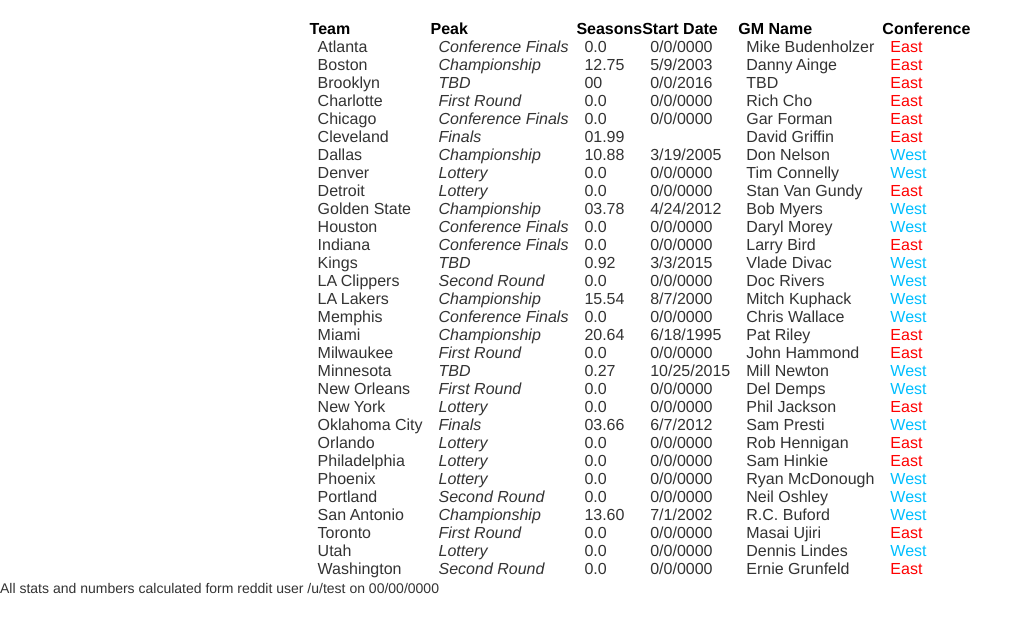
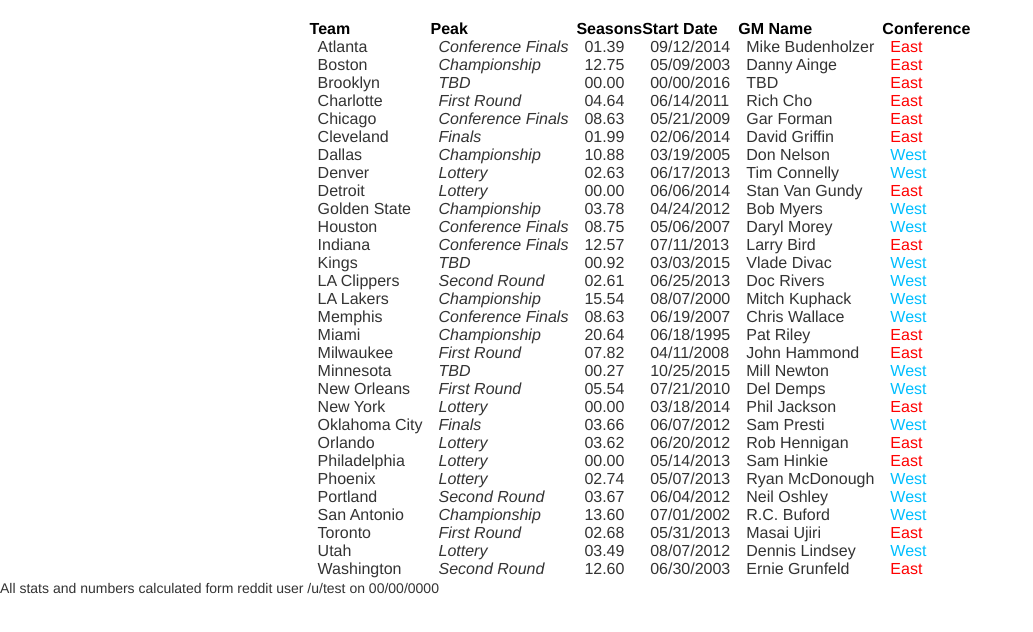
Before and after one commit to bencasalino/test_sortable_tables, a plain HTML site: page index.html in a window 1280 px wide. Shown: the whole page, without its empty margins (0-1033 px from the left). Drawn offline with nearby package versions, Linux system fonts and the light colour scheme.

Commit message:
finished the formating of date and hired durations

```diff
--- a/index.html
+++ b/index.html
@@ -40,7 +40,7 @@
                     <td> Miami </td>
                     <td class="champ"> Championship</td>
                     <td> 20.64 </td>
-                    <td> 6/18/1995 </td>
+                    <td> 06/18/1995 </td>
                     <td> Pat Riley </td>
                     <td class="east">East </td>
                 </tr>
@@ -49,7 +49,7 @@
                     <td> LA Lakers</td>
                     <td class="champ"> Championship</td>
                     <td> 15.54 </td>
-                    <td> 8/7/2000 </td>
+                    <td> 08/07/2000 </td>
                     <td> Mitch Kuphack </td>
                     <td class="west"> West</td>
                 </tr>
@@ -57,7 +57,7 @@
                     <td> San Antonio </td>
                     <td class="champ"> Championship</td>
                     <td> 13.60 </td>
-                    <td> 7/1/2002 </td>
+                    <td> 07/01/2002 </td>
                     <td> R.C. Buford </td>
                     <td class="west"> West</td>
                 </tr>
@@ -65,7 +65,7 @@
                     <td> Boston</td>
                     <td class="champ"> Championship</td>
                     <td> 12.75</td>
-                    <td>5/9/2003</td>
+                    <td>05/09/2003</td>
                     <td> Danny Ainge</td>
                     <td class="east">East </td>
                 </tr>
@@ -73,7 +73,7 @@
                     <td> Dallas</td>
                     <td class="champ"> Championship</td>
                     <td> 10.88</td>
-                    <td> 3/19/2005 </td>
+                    <td> 03/19/2005 </td>
                     <td> Don Nelson </td>
                     <td class="west"> West</td>
                 </tr>
@@ -81,7 +81,7 @@
                     <td> Golden State </td>
                     <td class="champ"> Championship</td>
                     <td> 03.78 </td>
-                    <td> 4/24/2012 </td>
+                    <td> 04/24/2012 </td>
                     <td> Bob Myers </td>
                     <td class="west"> West</td>
                 </tr>
@@ -89,7 +89,7 @@
                     <td> Oklahoma City</td>
                     <td class="finals"> Finals</td>
                     <td> 03.66 </td>
-                    <td> 6/7/2012</td>
+                    <td> 06/07/2012</td>
                     <td> Sam Presti </td>
                     <td class="west"> West</td>
                 </tr>
@@ -97,174 +97,174 @@
                     <td> Cleveland </td>
                     <td class="finals"> Finals</td>
                     <td> 01.99 </td>
-                    <td> </td>
+                    <td> 02/06/2014</td>
                     <td> David Griffin </td>
                     <td class="east">East </td>
                 </tr>
                 <tr>
                     <td> Indiana </td>
                     <td class="conf"> Conference Finals </td>
-                    <td> 0.0 </td>
-                    <td> 0/0/0000</td>
+                    <td> 12.57 </td>
+                    <td> 07/11/2013</td>
                     <td> Larry Bird </td>
                     <td class="east">East </td>
                 </tr>
                 <tr>
                     <td> Houston </td>
                     <td class="conf"> Conference Finals </td>
-                    <td> 0.0 </td>
-                    <td> 0/0/0000</td>
+                    <td> 08.75 </td>
+                    <td> 05/06/2007</td>
                     <td> Daryl Morey </td>
                     <td class="west"> West</td>
                 </tr>
                 <tr>
                     <td> Memphis </td>
                     <td class="conf"> Conference Finals </td>
-                    <td> 0.0 </td>
-                    <td> 0/0/0000</td>
+                    <td> 08.63 </td>
+                    <td> 06/19/2007</td>
                     <td> Chris Wallace </td>
                     <td class="west"> West</td>
                 </tr>
                 <tr>
                     <td> Chicago </td>
                     <td class="conf"> Conference Finals </td>
-                    <td> 0.0 </td>
-                    <td> 0/0/0000</td>
+                    <td> 08.63 </td>
+                    <td> 05/21/2009</td>
                     <td> Gar Forman </td>
                     <td class="east">East </td>
                 </tr>
                 <tr>
                     <td> Atlanta </td>
                     <td class="conf"> Conference Finals </td>
-                    <td> 0.0 </td>
-                    <td> 0/0/0000</td>
+                    <td> 01.39 </td>
+                    <td> 09/12/2014</td>
                     <td> Mike Budenholzer </td>
                     <td class="east">East </td>
                 </tr>
                 <tr>
                     <td> Portland </td>
                     <td class="secondrd"> Second Round </td>
-                    <td> 0.0 </td>
-                    <td> 0/0/0000</td>
+                    <td> 03.67 </td>
+                    <td> 06/04/2012</td>
                     <td> Neil Oshley </td>
                     <td class="west"> West</td>
                 </tr>
                 <tr>
                     <td> Washington </td>
                     <td class="secondrd"> Second Round </td>
-                    <td> 0.0 </td>
-                    <td> 0/0/0000</td>
+                    <td> 12.60 </td>
+                    <td>06/30/2003</td>
                     <td> Ernie Grunfeld </td>
                     <td class="east">East </td>
                 </tr>
                 <tr>
                     <td> LA Clippers</td>
                     <td class="secondrd"> Second Round </td>
-                    <td> 0.0 </td>
-                    <td> 0/0/0000</td>
+                    <td> 02.61</td>
+                    <td> 06/25/2013</td>
                     <td> Doc Rivers </td>
                     <td class="west"> West</td>
                 </tr>
                 <tr>
                     <td> New Orleans </td>
                     <td class="firstrd"> First Round </td>
-                    <td> 0.0 </td>
-                    <td> 0/0/0000</td>
+                    <td> 05.54 </td>
+                    <td> 07/21/2010</td>
                     <td> Del Demps </td>
                     <td class="west"> West</td>
                 </tr>
                 <tr>
                     <td> Charlotte </td>
                     <td class="firstrd"> First Round </td>
-                    <td> 0.0 </td>
-                    <td> 0/0/0000</td>
+                    <td> 04.64 </td>
+                    <td> 06/14/2011</td>
                     <td> Rich Cho </td>
                     <td class="east">East </td>
                 </tr>
                 <tr>
                     <td> Milwaukee </td>
                     <td class="firstrd"> First Round </td>
-                    <td> 0.0 </td>
-                    <td> 0/0/0000</td>
+                    <td>07.82 </td>
+                    <td> 04/11/2008</td>
                     <td> John Hammond</td>
                     <td class="east">East </td>
                 </tr>
                 <tr>
                     <td> Toronto </td>
                     <td class="firstrd"> First Round </td>
-                    <td> 0.0 </td>
-                    <td> 0/0/0000</td>
+                    <td>02.68 </td>
+                    <td> 05/31/2013</td>
                     <td> Masai Ujiri </td>
                     <td class="east">East </td>
                 </tr>
                 <tr>
                     <td> Denver </td>
                     <td class="lottery"> Lottery </td>
-                    <td> 0.0 </td>
-                    <td> 0/0/0000</td>
+                    <td> 02.63 </td>
+                    <td> 06/17/2013</td>
                     <td> Tim Connelly </td>
                     <td class="west"> West</td>
                 </tr>
                 <tr>
                     <td> Orlando </td>
                     <td class="lottery"> Lottery </td>
-                    <td> 0.0 </td>
-                    <td> 0/0/0000</td>
+                    <td> 03.62 </td>
+                    <td> 06/20/2012</td>
                     <td> Rob Hennigan </td>
                     <td class="east">East </td>
                 </tr>
                 <tr>
                     <td> Utah </td>
                     <td class="lottery"> Lottery </td>
-                    <td> 0.0 </td>
-                    <td> 0/0/0000</td>
-                    <td> Dennis Lindes </td>
+                    <td> 03.49 </td>
+                    <td> 08/07/2012</td>
+                    <td> Dennis Lindsey </td>
                     <td class="west"> West</td>
                 </tr>
                 <tr>
                     <td> Phoenix</td>
                     <td class="lottery"> Lottery </td>
-                    <td> 0.0 </td>
-                    <td> 0/0/0000</td>
+                    <td> 02.74 </td>
+                    <td> 05/07/2013</td>
                     <td> Ryan McDonough </td>
                     <td class="west"> West</td>
                 </tr>
                 <tr>
                     <td> Philadelphia</td>
                     <td class="lottery"> Lottery </td>
-                    <td> 0.0 </td>
-                    <td> 0/0/0000</td>
+                    <td> 00.00 </td>
+                    <td> 05/14/2013</td>
                     <td> Sam Hinkie </td>
                     <td class="east">East </td>
                 </tr>
                 <tr>
                     <td> New York</td>
                     <td class="lottery"> Lottery </td>
-                    <td> 0.0 </td>
-                    <td> 0/0/0000</td>
+                    <td> 00.00 </td>
+                    <td> 03/18/2014</td>
                     <td> Phil Jackson </td>
                     <td class="east">East </td>
                 </tr>
                 <tr>
                     <td> Detroit </td>
                     <td class="lottery"> Lottery </td>
-                    <td> 0.0 </td>
-                    <td> 0/0/0000</td>
+                    <td> 00.00 </td>
+                    <td> 06/06/2014</td>
                     <td> Stan Van Gundy </td>
                     <td class="east">East </td>
                 </tr>
                 <tr>
                     <td> Kings </td>
                     <td class="tbd"> TBD </td>
-                    <td> 0.92 </td>
-                    <td> 3/3/2015</td>
+                    <td> 00.92 </td>
+                    <td> 03/03/2015</td>
                     <td> Vlade Divac </td>
                     <td class="west"> West</td>
                 </tr>
                 <tr>
                     <td> Minnesota </td>
                     <td class="tbd"> TBD </td>
-                    <td> 0.27 </td>
+                    <td> 00.27 </td>
                     <td> 10/25/2015</td>
                     <td> Mill Newton </td>
                     <td class="west"> West</td>
@@ -272,8 +272,8 @@
                 <tr>
                     <td> Brooklyn </td>
                     <td class="tbd"> TBD </td>
-                    <td> 00 </td>
-                    <td> 0/0/2016</td>
+                    <td> 00.00 </td>
+                    <td> 00/00/2016</td>
                     <td> TBD </td>
                     <td class="east">East </td>
                 </tr>
@@ -284,6 +284,7 @@
          All stats and numbers calculated form reddit user /u/test on 00/00/0000
     </p>
     <script>
+    // add more comments on what this is actually doin, maybe diff format for date?
         $(document).ready(function() {
             $("#myTable").tablesorter({
                 sortList: [
```
